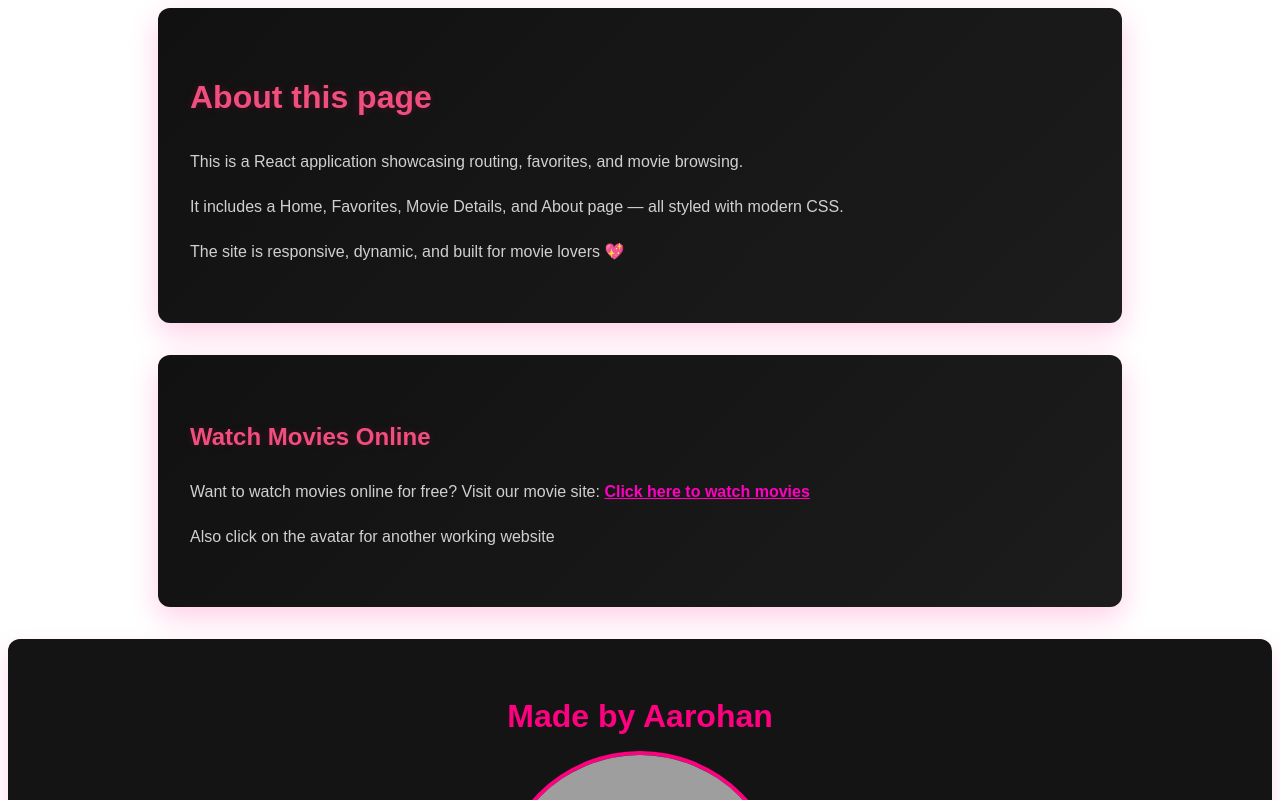
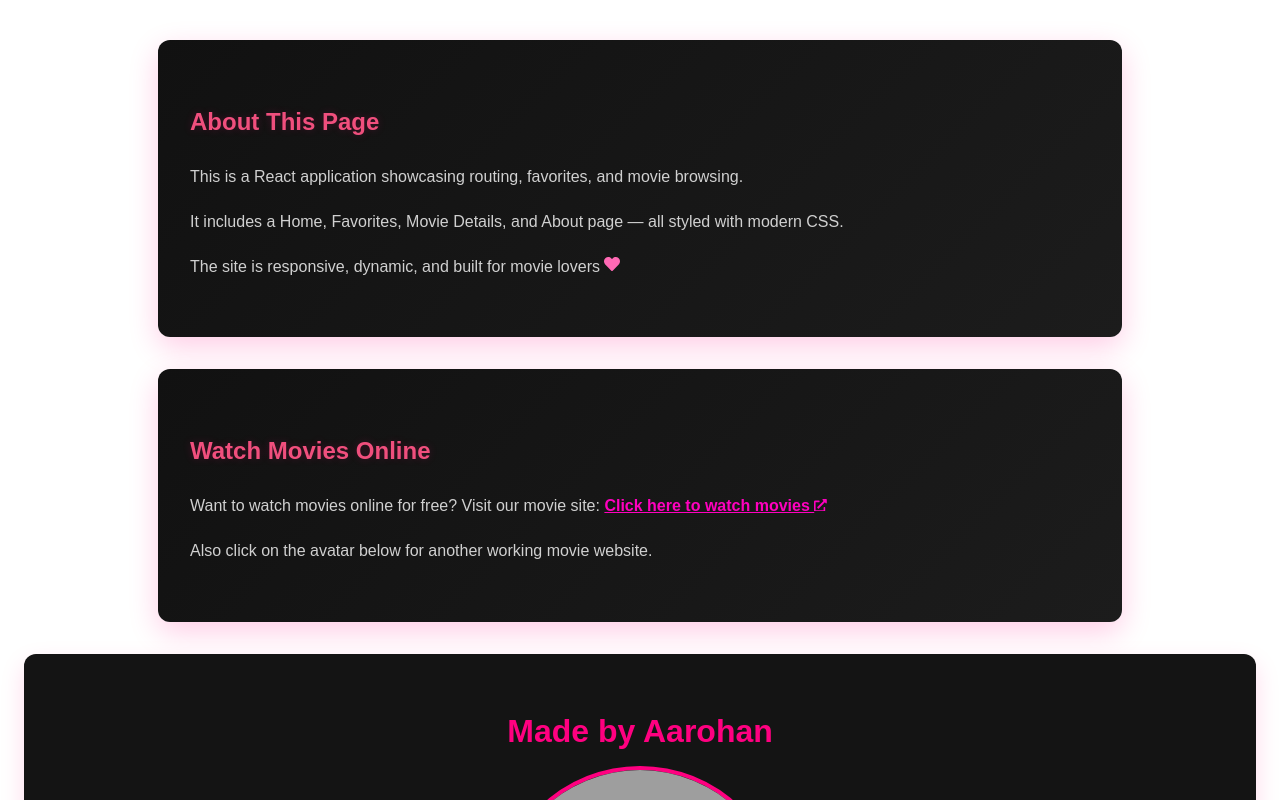
Before and after one commit to aarohan22/ReactMovieWebsite, a Next.js app: page /About in a window 1280 px wide. Shown: the top 800 px of the page. Built offline with nearby package versions, Linux system fonts and the light colour scheme; grey boxes are pictures that could not be loaded.

Commit message:
Updated About page component and styles

```diff
--- a/package.json
+++ b/package.json
@@ -9,8 +9,8 @@
     "build": "vite build",
     "lint": "eslint .",
     "preview": "vite preview",
-    "predeploy":"npm run build",
-    "deploy":"gh-pages -d dist"
+    "predeploy": "npm run build",
+    "deploy": "gh-pages -d dist"
   },
   "dependencies": {
     "@fortawesome/fontawesome-svg-core": "^6.7.2",
@@ -23,6 +23,7 @@
     "react": "^19.1.0",
     "react-dom": "^19.1.0",
     "react-firebase-hooks": "^5.1.1",
+    "react-icons": "^5.5.0",
     "react-router-dom": "^7.6.2",
     "react-slick": "^0.30.3",
     "slick-carousel": "^1.8.1"
--- a/src/css/About.css
+++ b/src/css/About.css
@@ -1,4 +1,8 @@
-.about-page {
+.about-container {
+  padding: 2rem 1rem;
+}
+
+.about-section {
   padding: 2.5rem 2rem;
   background: linear-gradient(135deg, #111, #1c1c1c);
   color: #f0f0f0;
@@ -12,28 +16,28 @@
   margin-bottom: 2rem;
 }
 
-.about-page h1,
-.about-page h2 {
+.about-section h1,
+.about-section h2 {
   font-weight: 700;
   color: #f04f7d;
   text-shadow: 0 0 8px rgba(255, 0, 119, 0.2);
 }
 
-.about-page p {
+.about-section p {
   font-size: 1rem;
   margin-bottom: 1rem;
   color: #d0d0d0;
 }
 
-.about-page a {
+.about-section a {
   color: #ff00bf;
   font-weight: bold;
   transition: color 0.2s ease;
 }
 
-.about-page a:hover {
+.about-section a:hover {
   color: #fff;
-  text-decoration:underline;
+  text-decoration: underline;
 }
 
 .about-avatar {
@@ -53,7 +57,7 @@
   margin-bottom: 1rem;
 }
 
-.about-avatar img {
+.avatar-img {
   width: 280px;
   height: 280px;
   object-fit: cover;
@@ -62,7 +66,7 @@
   transition: transform 0.3s ease;
 }
 
-.about-avatar img:hover {
+.avatar-img:hover {
   transform: scale(1.1);
   box-shadow: 0 0 20px rgba(255, 0, 119, 0.4);
 }
@@ -78,17 +82,18 @@
   }
 }
 
-.about-page ul {
+.about-section ul {
   list-style: none;
   padding: 0;
   margin: 1rem 0;
 }
+
 @media (max-width: 768px) {
-  .about-page {
+  .about-section {
     padding: 1.5rem;
   }
 
-  .about-avatar img {
+  .avatar-img {
     width: 200px;
     height: 200px;
   }
--- a/src/pages/About.jsx
+++ b/src/pages/About.jsx
@@ -1,17 +1,27 @@
-import React from 'react';
+import React from "react";
+import { FaExternalLinkAlt, FaHeart } from "react-icons/fa";
 import "../css/About.css";
 
 function About() {
   return (
-    <>
-      <div className="about-page">
-        <h1>About this page</h1>
-        <p>This is a React application showcasing routing, favorites, and movie browsing.</p>
-        <p>It includes a Home, Favorites, Movie Details, and About page — all styled with modern CSS.</p>
-        <p>The site is responsive, dynamic, and built for movie lovers 💖</p>
-      </div>
+    <div className="about-container">
+      <section className="about-section">
+        <h1>About This Page</h1>
+        <p>
+          This is a React application showcasing routing, favorites, and movie
+          browsing.
+        </p>
+        <p>
+          It includes a Home, Favorites, Movie Details, and About page — all
+          styled with modern CSS.
+        </p>
+        <p>
+          The site is responsive, dynamic, and built for movie lovers{" "}
+          <FaHeart color="hotpink" />
+        </p>
+      </section>
 
-      <div className="about-page">
+      <section className="about-section">
         <h2>Watch Movies Online</h2>
         <p>
           Want to watch movies online for free? Visit our movie site:&nbsp;
@@ -20,27 +30,28 @@ function About() {
             target="_blank"
             rel="noopener noreferrer"
           >
-            Click here to watch movies
+            Click here to watch movies <FaExternalLinkAlt size="0.8em" />
+          </a>
+        </p>
+        <p>Also click on the avatar below for another working movie website.</p>
+      </section>
 
-          </a>
-          <p>Also click on the avatar for another working website</p>
-        </p>
-      </div>
-
-      <div className="about-avatar">
+      <section className="about-avatar">
         <h2>Made by Aarohan</h2>
         <a
           href="https://watch2movies.net/"
           target="_blank"
           rel="noopener noreferrer"
+          title="Visit another movie site"
         >
           <img
+            className="avatar-img"
             src="https://wallpapercave.com/wp/wp7046960.jpg"
             alt="Aarohan's Avatar"
           />
         </a>
-      </div>
-    </>
+      </section>
+    </div>
   );
 }
 
--- a/vite.config.js
+++ b/vite.config.js
@@ -4,5 +4,5 @@ import react from '@vitejs/plugin-react'
 // https://vite.dev/config/
 export default defineConfig({
   plugins: [react()],
-  base : "/ReactMovieWebsite"
+  base : "/"
 })
```
Also changed, not shown: 1 other file (tests, documents, lock files or other folders).
